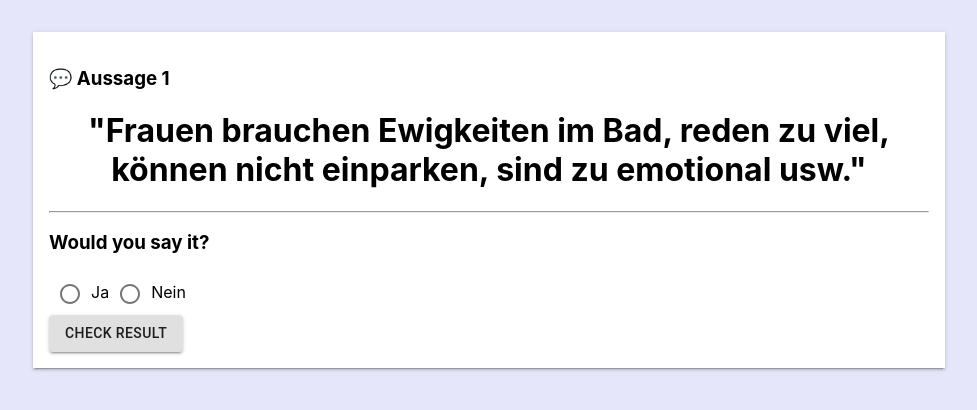
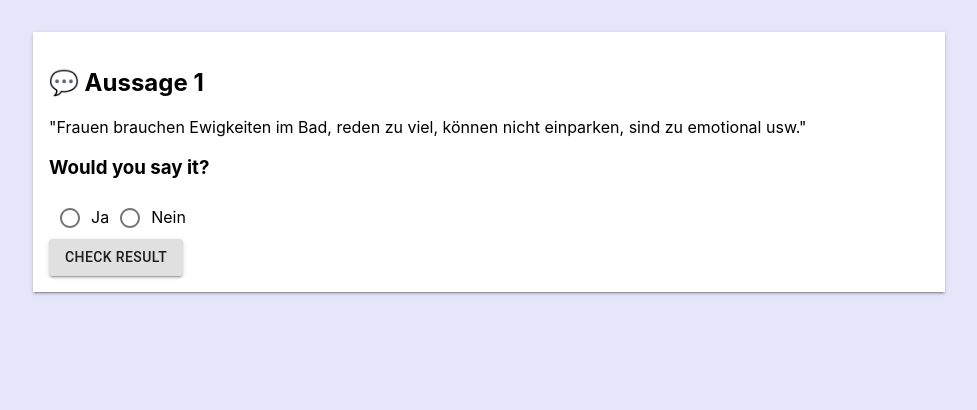
Before and after one commit to NovatecConsulting/hack21-language-is-a-powerful-tool, a React (Create React App) app: page /quiz in a window 1280 px wide. Shown: the top 410 px of the page, without its empty margins (151-1128 px from the left). Built offline with nearby package versions, Linux system fonts and the light colour scheme.

Commit message:
modify question page

```diff
--- a/src/components/QuestionComponent.tsx
+++ b/src/components/QuestionComponent.tsx
@@ -23,10 +23,11 @@ const QuestionComponent = ({index, question, showResult, answerCorrect, checkRes
 
   return (
     <Container maxWidth="md">
-      <Box boxShadow={2} padding={2} marginTop={4}>
-      <h3>💬 Aussage {index + 1}</h3>
-      <h1>"{question.question}"</h1>
-      <hr/>
+      <Box boxShadow={2} padding={2} marginTop={4} className="mainBox">
+      <h2>💬 Aussage {index + 1}</h2>
+      <Box className="aussage">
+        <p>"{question.question}"</p>
+      </Box>
       <h3>{question.topic}</h3>
         <RadioGroup>
           <span>
@@ -36,7 +37,7 @@ const QuestionComponent = ({index, question, showResult, answerCorrect, checkRes
         </RadioGroup>
         {showResult && (
         <Box marginBottom={5}>
-          <h5>{answerCorrect ? "Deine Antwort ist richtig" : "Deine Antwort ist leider falsch"}</h5>
+          <h4>{answerCorrect ? "🎉 Prima, so sehen wir das auch" : "🚨 Sorry, wir sehen das anders"}</h4>
           <hr/>
           <h4>💡 Erklärung</h4>
           <p>{question.explanation}</p>
```
